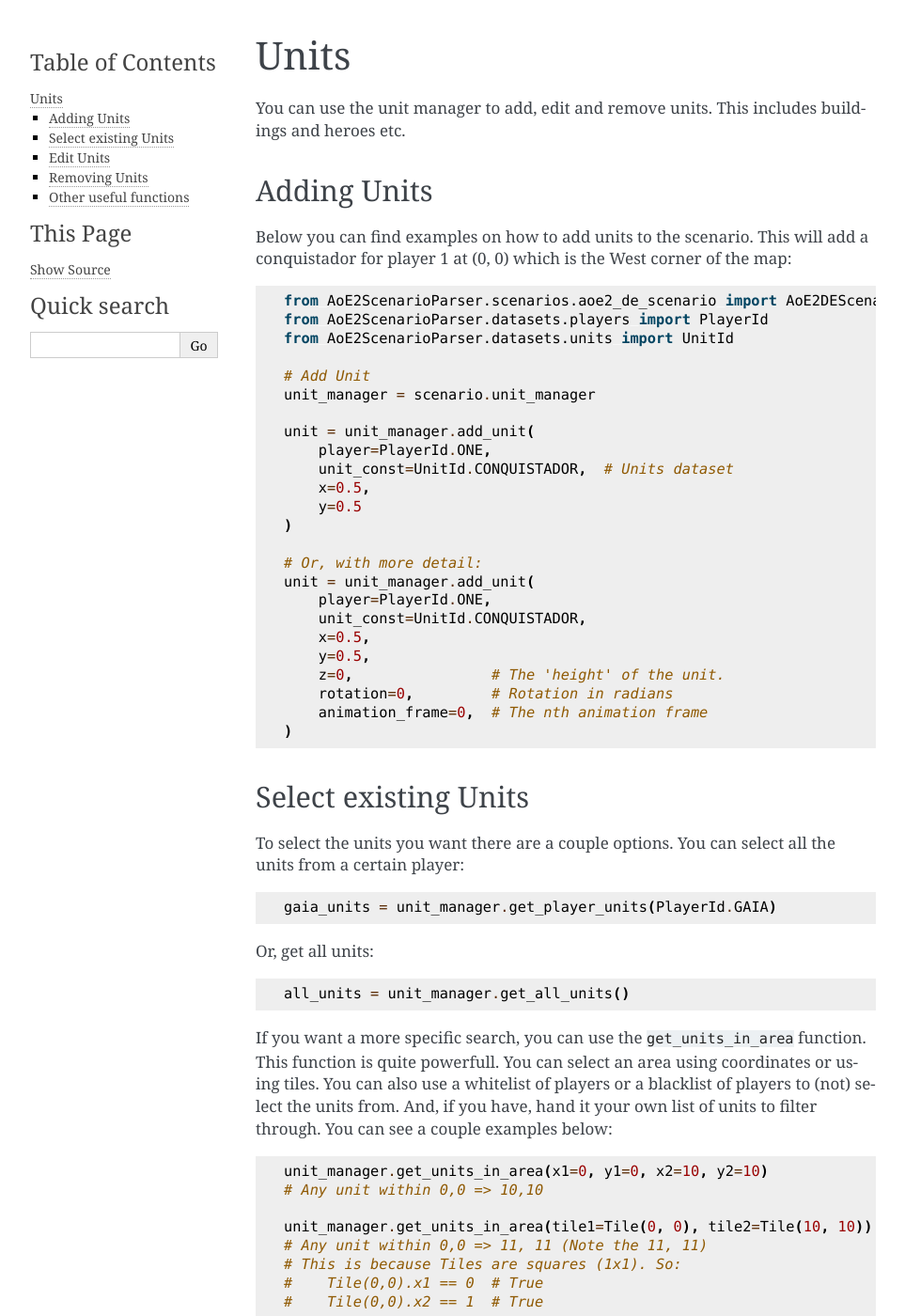
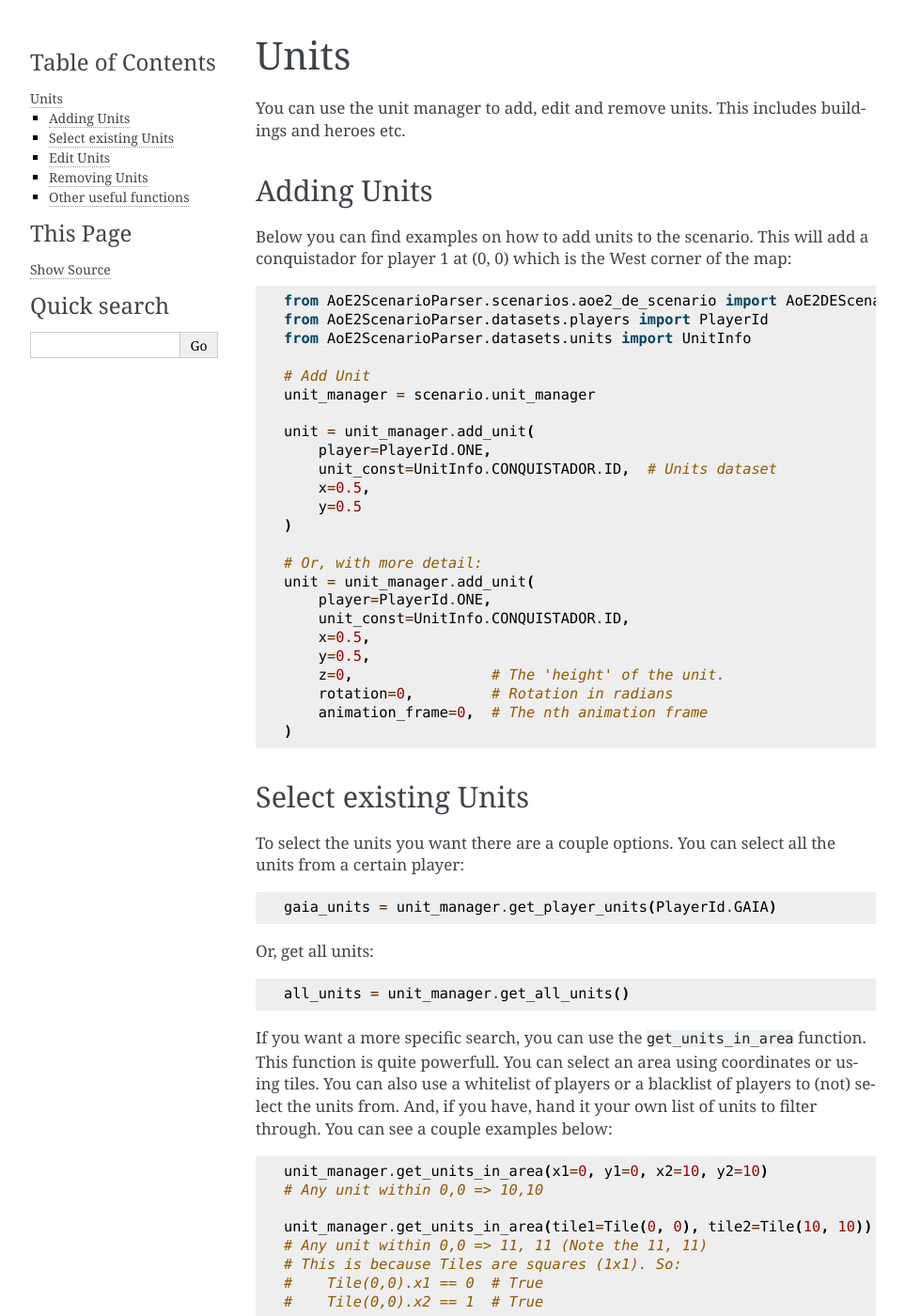
Before and after one commit to KSneijders/AoE2ScenarioParser, a Sphinx documentation site: the page built from docs/source/examples/units.rst, in a window 1280 px wide and 1400 px high. Shown: the whole window at 94% size, without its empty margins (148-1111 px from the left). Built offline with Sphinx 7.4.7, drawn with Linux system fonts in a browser that asks for light colours; some of the changed text lies outside the part shown.

Commit message:
Fixed units documentation outdated (Not using UnitInfo) (#12)

```diff
--- a/docs/source/examples/units.rst
+++ b/docs/source/examples/units.rst
@@ -11,14 +11,14 @@
 
     from AoE2ScenarioParser.scenarios.aoe2_de_scenario import AoE2DEScenario
     from AoE2ScenarioParser.datasets.players import PlayerId
-    from AoE2ScenarioParser.datasets.units import UnitId
+    from AoE2ScenarioParser.datasets.units import UnitInfo
 
     # Add Unit
     unit_manager = scenario.unit_manager
 
     unit = unit_manager.add_unit(
         player=PlayerId.ONE,
-        unit_const=UnitId.CONQUISTADOR,  # Units dataset
+        unit_const=UnitInfo.CONQUISTADOR.ID,  # Units dataset
         x=0.5,
         y=0.5
     )
@@ -26,7 +26,7 @@
     # Or, with more detail:
     unit = unit_manager.add_unit(
         player=PlayerId.ONE,
-        unit_const=UnitId.CONQUISTADOR,
+        unit_const=UnitInfo.CONQUISTADOR.ID,
         x=0.5,
         y=0.5,
         z=0,                # The 'height' of the unit.
@@ -59,7 +59,7 @@
     #    Tile(0,0).x1 == 0  # True
     #    Tile(0,0).x2 == 1  # True
 
-For all other examples we'll be using the `x, y` notation. But you can use the `Tile` notation interchangably::
+For all other examples we'll be using the ``x, y`` notation. But you can use the ``Tile`` notation interchangably::
 
     unit_manager.get_units_in_area(x1=2, y1=3, x2=4, y2=5, players=[
         PlayerId.ONE, PlayerId.TWO
@@ -71,8 +71,8 @@
     ])
     # Any unit within 2,3 => 4,5 from any Player but GAIA.
 
-    unit = unit_manager.add_unit(player=PlayerId.ONE, unit_const=UnitId.CONQUISTADOR, x=5, y=1)
-    unit2 = unit_manager.add_unit(player=PlayerId.TWO, unit_const=UnitId.CONQUISTADOR, x=1, y=5)
+    unit = unit_manager.add_unit(player=PlayerId.ONE, unit_const=UnitInfo.CONQUISTADOR.ID, x=5, y=1)
+    unit2 = unit_manager.add_unit(player=PlayerId.TWO, unit_const=UnitInfo.CONQUISTADOR.ID, x=1, y=5)
 
     unit_manager.get_units_in_area(x1=0, y1=0, x2=9, y2=9, unit_list=[unit, unit2], players=[PlayerId.ONE])
     # Selects any unit from the given list that belongs to Player 1 within 0,0 => 9,9.
@@ -93,9 +93,9 @@
 
 Besides it's location you can also change the type of unit::
 
-    unit.unit_const = UnitId.MAN_AT_ARMS    # Units dataset
+    unit.unit_const = UnitInfo.MAN_AT_ARMS.ID    # Units dataset
 
-You also might want to change the ownership of a unit. This might seem easy as there is a `player` attribute within the unit.
+You also might want to change the ownership of a unit. This might seem easy as there is a ``player`` attribute within the unit.
 Unfortunately that value is read-only. It's only there so you can easily identify the player. To change a units ownership you need the `unit_manager`::
 
     unit_manager.change_ownership(unit, PlayerId.THREE)
```
Also changed, not shown: cheatsheets/UNITS.md (+7 -7 lines).
